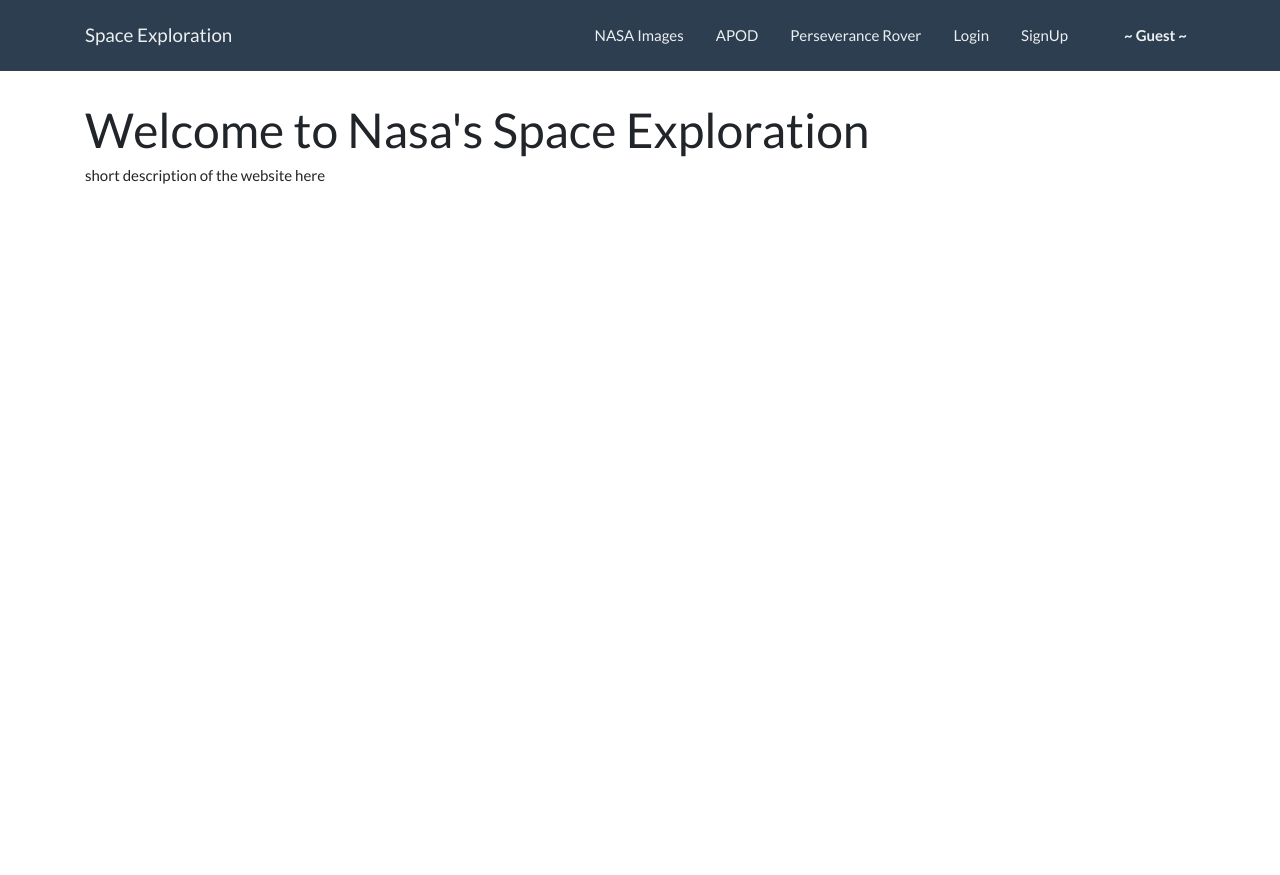
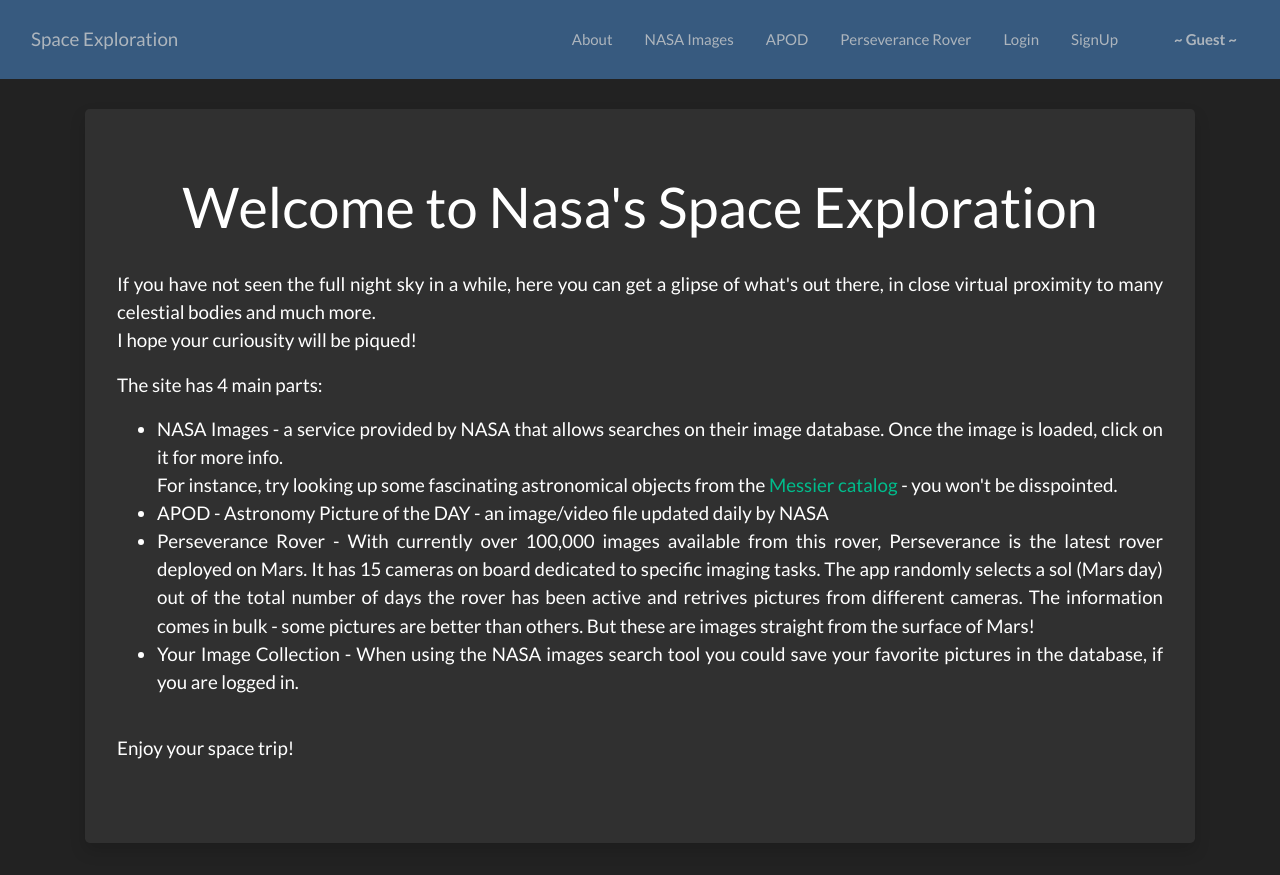
Before and after one commit to diozsa/Capstone1-Space-app, a Flask app: page / in a window 1280 px wide. Before the commit the page ends 184 px from the top, so only its background shows below. Run offline with Flask 2, Linux system fonts and the light colour scheme; parts of the project's set-up code (start-up, migrations or seed data) failed here and were passed over; some libraries are stand-ins or nearby versions.

Commit message:
added checks for response codes and some styling

```diff
--- a/app.py
+++ b/app.py
@@ -2,12 +2,12 @@ from crypt import methods
 from imp import new_module
 from unittest import result
 from flask import Flask, render_template, redirect, session, flash, request
-from flask_debugtoolbar import DebugToolbarExtension
+# from flask_debugtoolbar import DebugToolbarExtension
 from models import connect_db, db, User, Image
 from forms import UserForm, SearchForm
 from sqlalchemy.exc import IntegrityError
 from werkzeug.exceptions import Unauthorized
-import requests
+import requests, random, math
 from secrets import API_KEY, FLASK_KEY
 
 app = Flask(__name__)
@@ -18,7 +18,7 @@ app.config['SQLALCHEMY_ECHO'] = True
 app.config['SECRET_KEY'] = FLASK_KEY
 app.config['DEBUG_TB_INTERCEPT_REDIRECTS'] = False
 
-toolbar = DebugToolbarExtension(app)
+# toolbar = DebugToolbarExtension(app)
 
 connect_db(app)
 
@@ -55,15 +55,25 @@ def calc_rand_sol():
     and generates a random number within that range
     """
 
-    import random
-
     max_sol_resp =  requests.get(f"{RV_API_BASE}/manifests/perseverance",
                     params={'api_key': API_KEY})
+
+    if max_sol_resp.status_code != 200:
+        flash("Server error encountered. Please try again", "danger")
+        return redirect('/')
 
     max_sol_data = max_sol_resp.json()
     max_sol = max_sol_data['photo_manifest']['max_sol']
     random_sol = random.randrange(1,int(max_sol))
     return random_sol
+
+
+def check_img_in_db(nasa_id, user):
+    """Checks if image is already in DB"""
+    images = Image.query.filter(Image.user_id == user.id)
+    image_in_db = images.filter(Image.nasa_id == nasa_id).first()
+    if image_in_db:
+        return True
 
 
 
@@ -136,7 +146,7 @@ def logout_user():
     """Log out route"""
 
     session.pop('username')
-    flash("You have logged out!", "info")
+    flash("You have logged out!", "success")
     return redirect('/images')
 
 
@@ -147,6 +157,11 @@ def apod():
 
     res = requests.get("https://api.nasa.gov/planetary/apod",
                         params={'api_key': API_KEY})
+
+    if res.status_code != 200:
+        flash("Server error encountered. Please try again", "danger")
+        return redirect('/')
+
     data = res.json()
 
     return render_template('apod.html', data=data)
@@ -163,10 +178,15 @@ def show_images():
         search = form.search.data
         res = requests.get(f"{API_BASE_URL}/search",
                             params={'q': search, 'media_type': 'image'})
+
+        if res.status_code != 200:
+            flash("Server error encountered. Please try again", "danger")
+            return redirect('/')
+
         data = res.json()
         results = data['collection']['items']
         if not results:
-            flash("No results found!", "primary")
+            flash("No results found! Try another search item", "primary")
 
         result = collect_API_data(results)
         total_hits = data['collection']['metadata']['total_hits']
@@ -192,7 +212,8 @@ def show_image():
 
     nasa_id = request.form.get('nasa_id')
 
-    # retrieving full size image from API's "asset" endpoint
+    # retrieving full size image link from API's "asset" endpoint
+
     image_url = requests.get(f"{API_BASE_URL}/asset/{nasa_id}")
     image_url = image_url.json()
 
@@ -219,7 +240,13 @@ def save_image(username):
     if user == None:
         raise Unauthorized()
 
-    image = Image(  nasa_id = request.form.get('nasa_id'),
+    nasa_id = request.form.get('nasa_id')
+    # Checks if image is already in DB
+    if check_img_in_db(nasa_id, user):
+        flash("Image is already in your list", "warning")
+        return redirect('/user/saved_images')
+
+    image = Image(  nasa_id = nasa_id,
                     title = request.form.get('title'),
                     description = request.form.get('description'),
                     photographer = request.form.get('photographer'),
@@ -231,7 +258,7 @@ def save_image(username):
 
     db.session.add(image)
     db.session.commit()
-    flash('Image added to your collection!', 'primary')
+    flash('Image added to your collection!', 'success')
     return redirect('/images')
 
 
@@ -253,7 +280,7 @@ def show_saved_images():
 
 @app.route('/users/<username>/saved_images/<int:id>/delete', methods=['POST'])
 def delete_image(username, id):
-    """Deletes an image"""
+    """Deletes an image from DB, if logged in"""
 
     if 'username' not in session:
         flash("Please login first!", "danger")
@@ -278,6 +305,10 @@ def rover_image():
     img_resp = requests.get(f"{RV_API_BASE}/rovers/perseverance/photos",
                         params={'api_key': API_KEY, 'sol': {random_sol}})
 
+    if img_resp.status_code != 200:
+        flash("Server error encountered. Please try again", "danger")
+        return redirect('/')
+
     data = img_resp.json()
     images = data['photos']
     total_hits = len(images)
--- a/static/style.css
+++ b/static/style.css
@@ -6,3 +6,6 @@ img{
     width:auto
 
   }
+  nav {
+    background-image: url("static/background.jpg");
+  }
--- a/templates/404.html
+++ b/templates/404.html
@@ -2,7 +2,6 @@
 
 {% block content %}
 
-<h2>Looks like you got lost in space. </h2>
 <a href="/">
     <img src="https://hostingpill.com/wp-content/uploads/2020/02/Lost-in-space.png"
     alt="Page not found. Click to go back to home page">
--- a/templates/base.html
+++ b/templates/base.html
@@ -3,17 +3,19 @@
 <head>
     <meta charset="UTF-8">
     <meta http-equiv="X-UA-Compatible" content="IE=edge">
-    <meta name="viewport" content="width=device-width, initial-scale=1.0">
+    <meta name="viewport" content="width=device-width, initial-scale=1.0, shrink-to-fit=no">
 
     <title>
         Space Exploration &ndash; {% block title %}{% endblock %}
     </title>
+  <!-- <link href="https://cdn.jsdelivr.net/npm/bootstrap@5.2.1/dist/css/bootstrap.min.css"
+    rel="stylesheet" integrity="sha384-iYQeCzEYFbKjA/T2uDLTpkwGzCiq6soy8tYaI1GyVh/UjpbCx/TYkiZhlZB6+fzT"
+    crossorigin="anonymous"> -->
 
   <!-- <link rel="stylesheet" href="https://unpkg.com/bootstrap/dist/css/bootstrap.css"> -->
-  <link rel="stylesheet" href="https://bootswatch.com/4/flatly/bootstrap.min.css">
+  <link rel="stylesheet" href="https://bootswatch.com/4/darkly/bootstrap.min.css">
   <link rel="stylesheet" href="https://cdnjs.cloudflare.com/ajax/libs/font-awesome/5.12.0/css/all.min.css">
-  <link href="https://fonts.googleapis.com/css2?family=Michroma&display=swap" rel="stylesheet">
-  <link rel="stylesheet" href="/static/style.css">
+
 
 </head>
 
@@ -22,12 +24,13 @@
 
   <!-- <nav class="navbar navbar-light bg-primary justify-content-between"> -->
   <nav class="navbar navbar-expand-lg navbar-dark bg-primary">
-      <div class="container">
+      <div class="container-fluid">
       <a href="/apod" class="navbar-brand text-light">Space Exploration</a>
 
-      <ul class="nav navbar-nav flex-row float-right ">
-<!-- Astronomy picture of the day -->
-
+      <ul class="nav navbar-nav flex-row float-left m-1">
+        <li class="nav-item">
+          <a class="nav-link pr-4 text-light" href="/">About</a>
+        </li>
         <li class="nav-item">
           <a class="nav-link pr-4 text-light" href="/images">NASA Images</a>
         </li>
@@ -40,7 +43,7 @@
 
         {% if session['username'] %}
         <li class="nav-item">
-          <a class="nav-link pr-5 text-light" href="/user/saved_images">Your Image Collection</a>
+          <a class="nav-link pr-4 text-light" href="/user/saved_images">Your Image Collection</a>
         </li>
         <li class="nav-item">
           <a class="nav-link pr-5 text-light" href="/logout">Logout</a>
@@ -72,8 +75,14 @@
     {% endfor %}
 
     {% block content %}
+
     {% endblock %}
   </div>
+
+<script src="https://cdn.jsdelivr.net/npm/bootstrap@5.2.1/dist/js/bootstrap.bundle.min.js"
+  integrity="sha384-u1OknCvxWvY5kfmNBILK2hRnQC3Pr17a+RTT6rIHI7NnikvbZlHgTPOOmMi466C8"
+  crossorigin="anonymous">
+</script>
 
 </body>
 
--- a/templates/index.html
+++ b/templates/index.html
@@ -3,8 +3,45 @@
 {% block title %} Welcome! {% endblock %}
 
 {% block content %}
-<h1>Welcome to Nasa's Space Exploration</h1>
-
-<h6>short description of the website here</h6>
+<div class="jumbotron shadow">
+<h1 class="display-4 text-center">Welcome to Nasa's Space Exploration</h1>
+<br>
+<p class="lead text-justify">
+    If you have not seen the full night sky in a while,
+    here you can get a glipse of what's out there,
+    in close virtual proximity to many celestial bodies and much more.
+    <br>
+    I hope your curiousity will be piqued!
+</p>
+<p class="lead text-justify">
+    The site has 4 main parts:
+    <ul class="lead text-justify">
+        <li>NASA Images - a service provided by NASA that allows
+            searches on their image database. Once the image is loaded, click on it for more info.
+            <br>
+            For instance, try looking up some fascinating astronomical objects from the
+            <a target="_blank" href="https://www.nasa.gov/content/goddard/hubble-s-messier-catalog">Messier catalog</a> -
+            you won't be disspointed.
+        </li>
+        <li>APOD - Astronomy Picture of the DAY - an image/video file updated daily by NASA</li>
+        <li>Perseverance Rover - With currently over 100,000 images available from this rover,
+            Perseverance is the latest rover deployed on Mars.
+            It has 15 cameras on board dedicated to specific imaging tasks. The app randomly selects
+            a sol (Mars day) out of the total number of days the rover has been active
+            and retrives pictures from different cameras. The information comes in bulk -
+            some pictures are better than others.
+            But these are images straight from the surface of Mars!
+        </li>
+        <li>
+            Your Image Collection - When using the NASA images search tool
+            you could save your favorite pictures in the database, if you are logged in.
+        </li>
+    </ul>
+</p>
+<br>
+<p class="lead text-justify">
+    Enjoy your space trip!
+</p>
+</div>
 
 {% endblock %}
--- a/templates/login.html
+++ b/templates/login.html
@@ -1,11 +1,11 @@
 {% extends 'base.html'  %}
 {% block title %} LogIn {% endblock %}
 {% block content %}
-
+<div class="jumbotron shadow">
 <h1 class="display-4">Log In</h1>
 <p class="lead">Login Below. Don't have an account? <a href="/register">Register here</a></p>
 
-<form method="POST">
+<form method="POST" class="col-md-6 p-4 shadow">
 
   {{ form.hidden_tag() }}
 
@@ -24,4 +24,5 @@
   <button class="btn btn-success" type="submit">LogIn</button>
 
 </form>
+</div>
 {% endblock %}
```
Also changed, not shown: templates/images.html (+22 -17 lines), templates/rover.html (+3 -5 lines), static/background.jpg (added).
